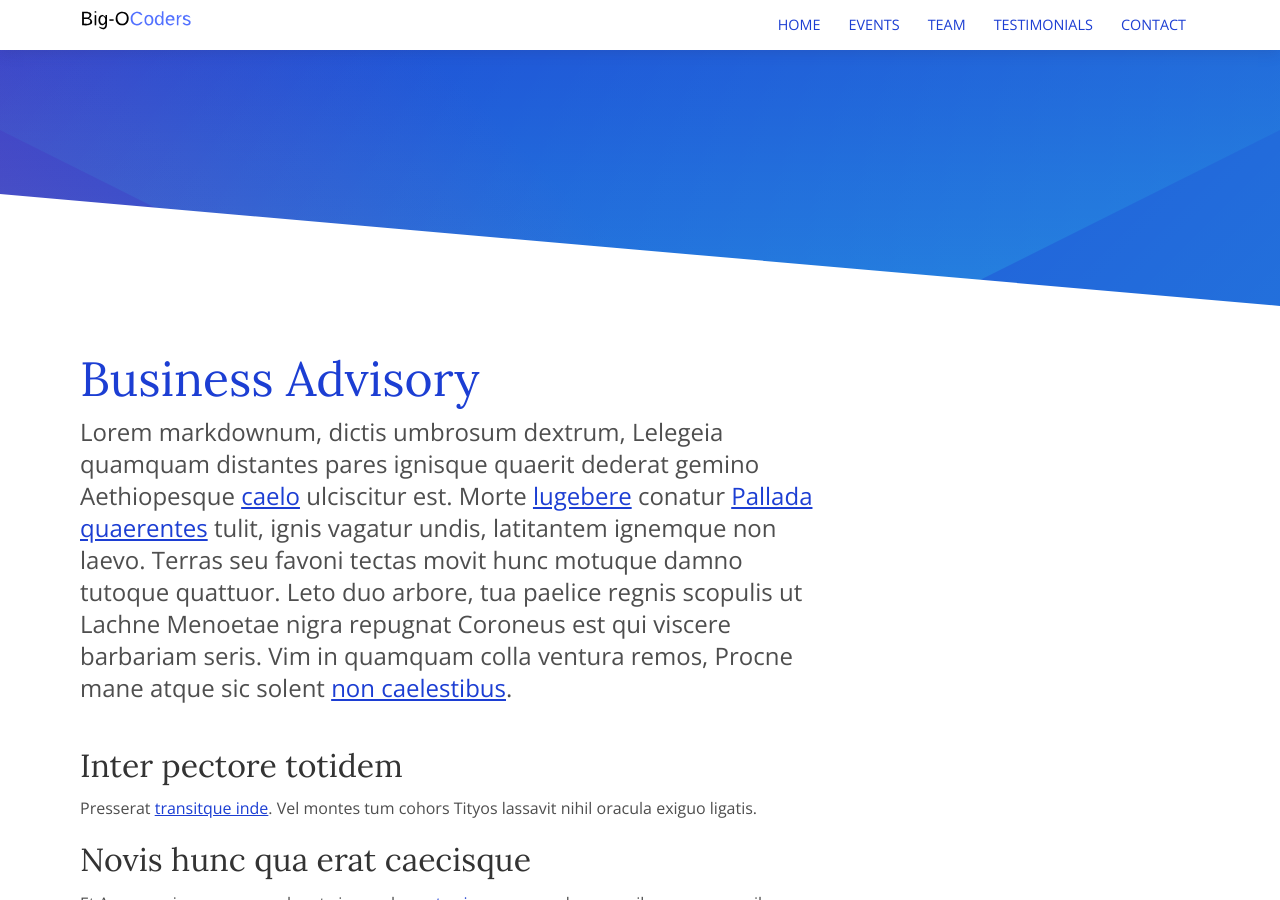
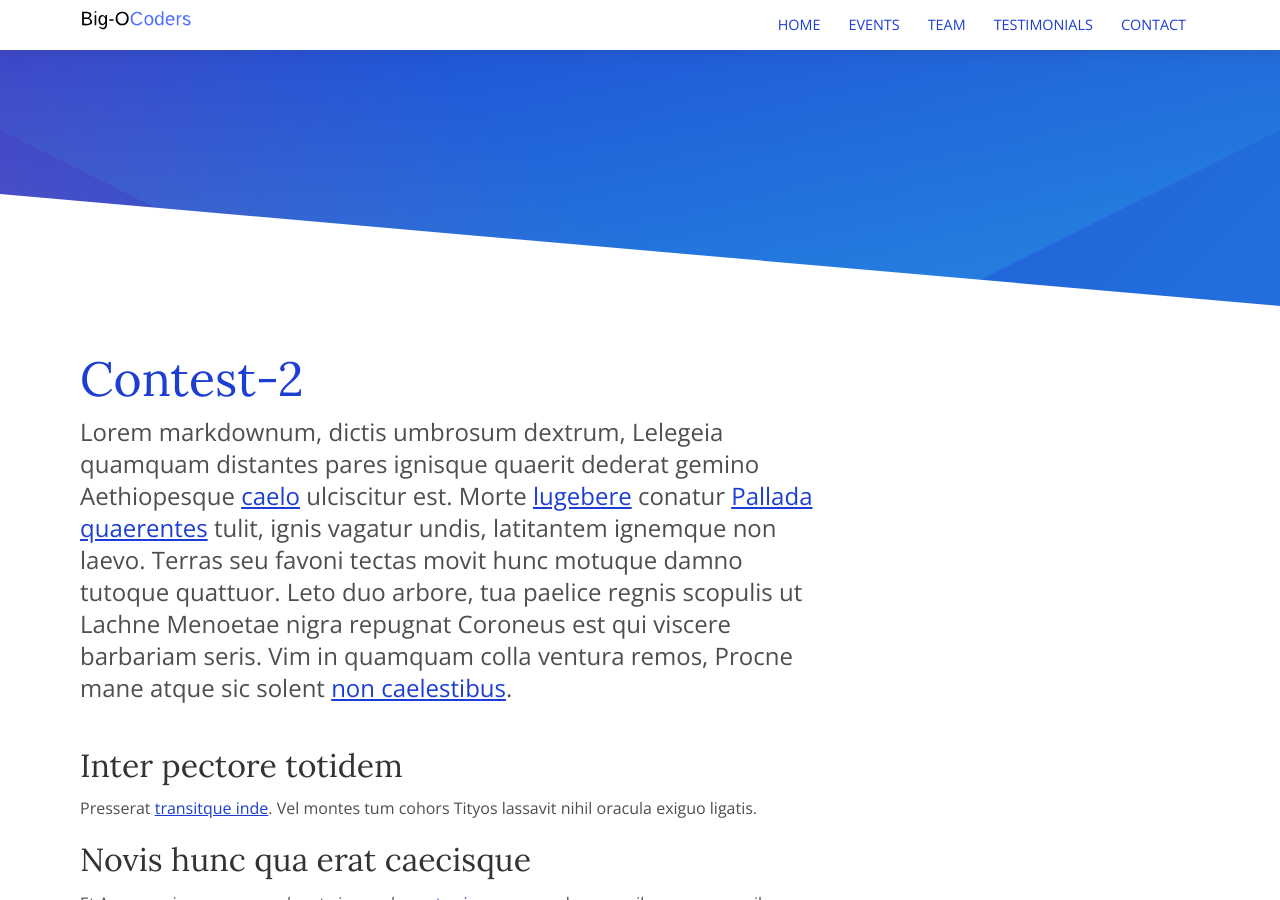
Before and after one commit to SnistAheads/Ocoders, a Jekyll site: the page built from _services/business-advisory.md, in a window 1280 px wide and 900 px high. Built offline with Jekyll 4.4.1, drawn with Linux system fonts in a browser that asks for light colours.

Commit message:
Update business-advisory.md

```diff
--- a/_services/business-advisory.md
+++ b/_services/business-advisory.md
@@ -1,5 +1,5 @@
 ---
-title: 'Business Advisory'
+title: 'Contest-2'
 image: '/services/default.png'
 ---
 
```
